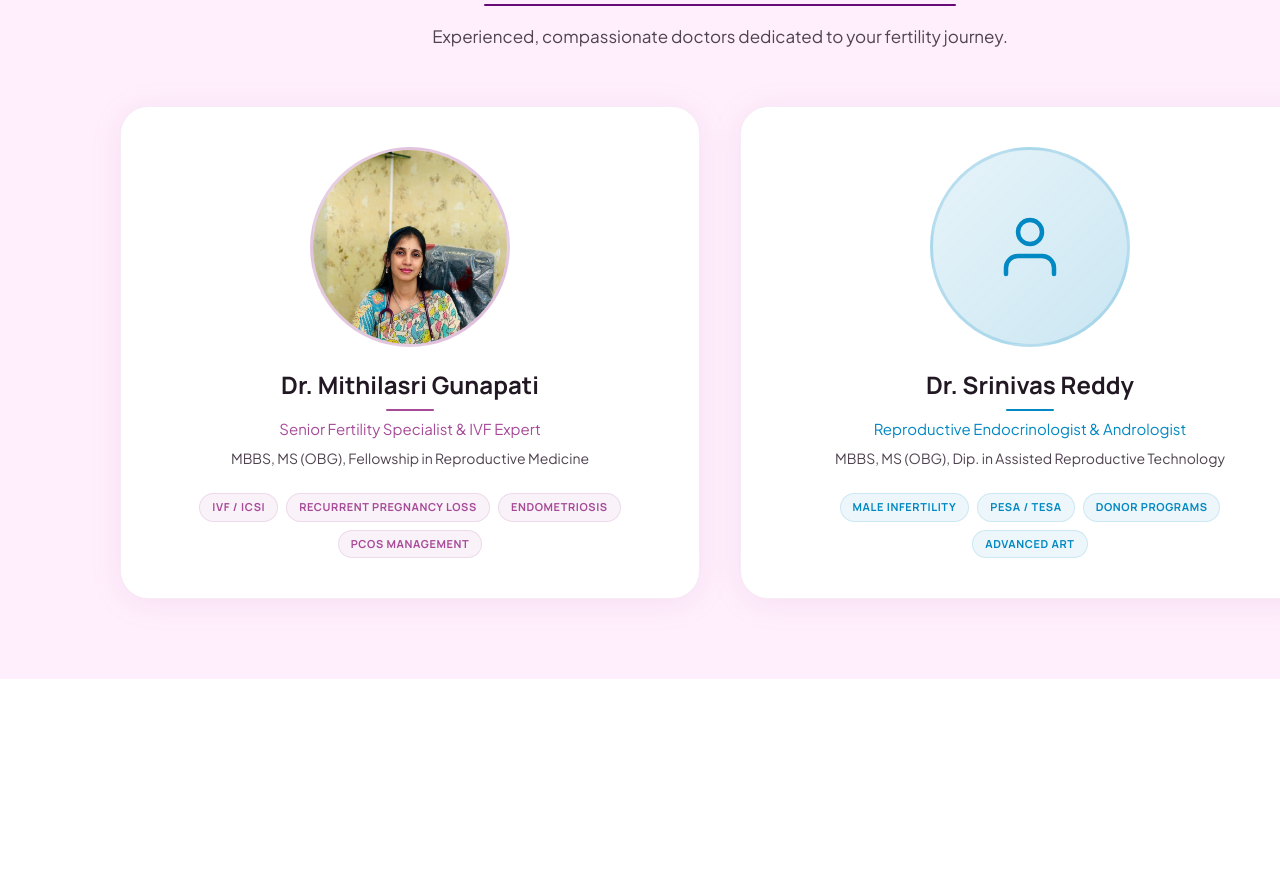
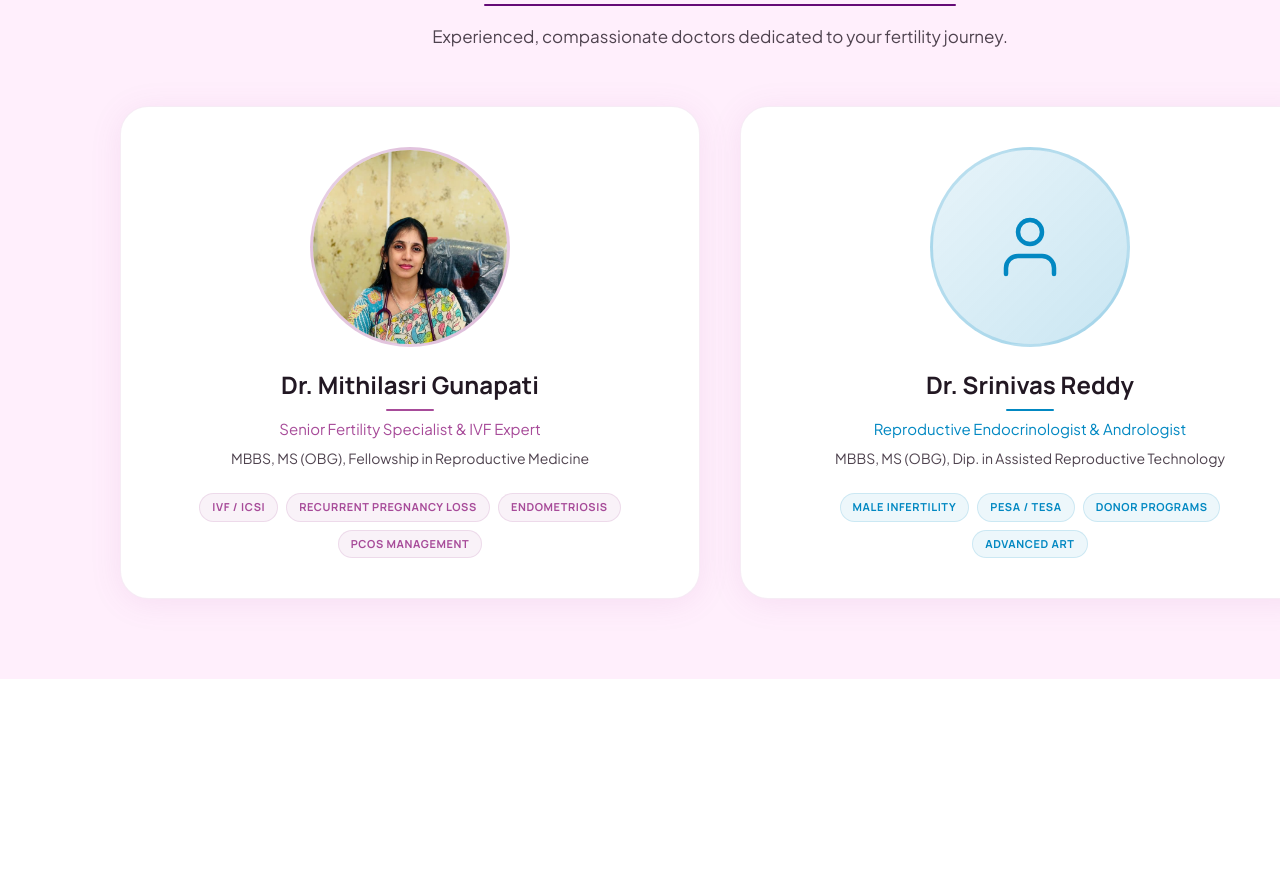
Before and after one commit to Rohithprox/Fertinist_v1, a React (Vite) app: page / in a window 1280 px wide. Shown: the part 1560-2439 px from the top of the page. Built offline with nearby package versions, Linux system fonts and the light colour scheme; a web font is replaced by a local one.

Commit message:
Zoomed Photo and matched the circle frame

```diff
--- a/src/imports/HomePage/HomePage.tsx
+++ b/src/imports/HomePage/HomePage.tsx
@@ -2979,7 +2979,7 @@ function MeetOurDoctors() {
               style={{ border: `3px solid ${doc.accent}30`, background: `linear-gradient(135deg, ${doc.accent}18, ${doc.accent}35)` }}
             >
               {doc.photo ? (
-                <img src={doc.photo} alt={doc.name} className="w-full h-full object-cover object-top" style={{ transform: "scale(1.35)", transformOrigin: "top center" }} />
+                <img src={doc.photo} alt={doc.name} className="w-full h-full object-cover" style={{ transform: "scale(1.5)", transformOrigin: "50% 18%" }} />
               ) : (
                 <svg width="72" height="72" viewBox="0 0 24 24" fill="none">
                   <path d="M20 21v-2a4 4 0 00-4-4H8a4 4 0 00-4 4v2" stroke={doc.accent} strokeWidth="1.5" strokeLinecap="round" strokeLinejoin="round" />
```
